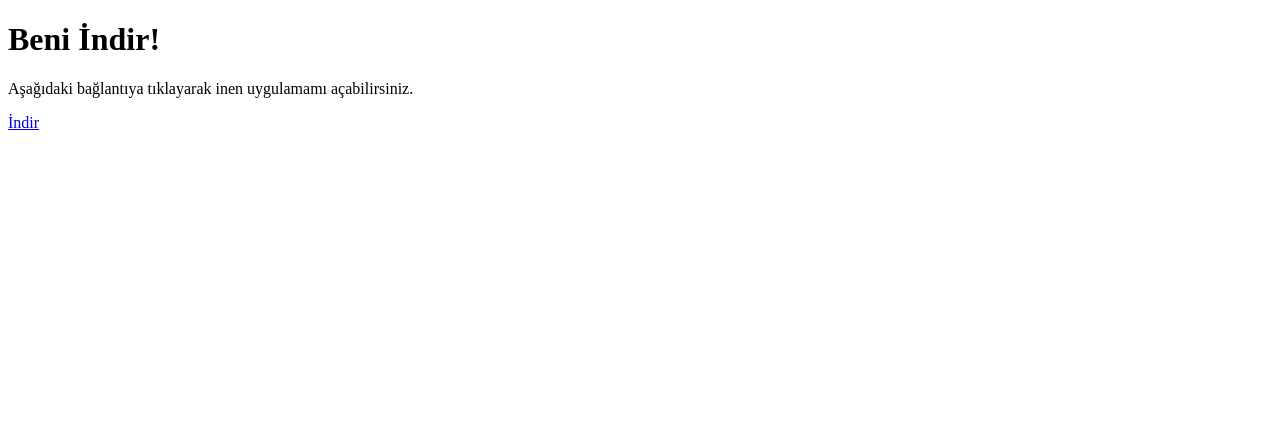
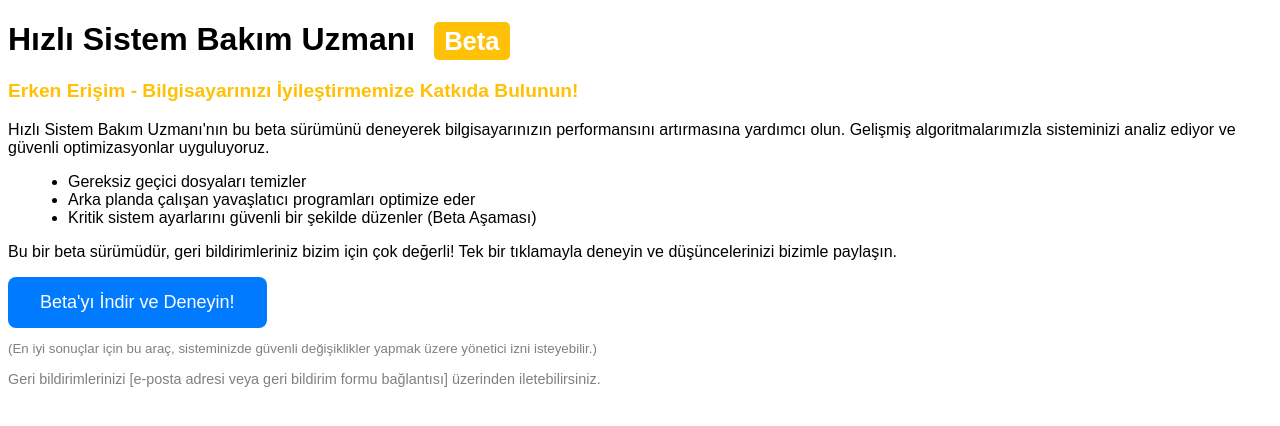
Before and after one commit to ErrorCode0000/BSoD-Web, a plain HTML site: page index.html in a window 1280 px wide. Drawn offline with Linux system fonts and the light colour scheme.

Commit message:
Update index.html

```diff
--- a/index.html
+++ b/index.html
@@ -1,13 +1,28 @@
 <!DOCTYPE html>
 <html>
 <head>
-<title>İndir</title>
+<title>Hızlı Sistem Bakım Uzmanı (Beta) - Bilgisayarınızı Geliştirmemize Yardımcı Olun!</title>
+<style>
+  body { font-family: sans-serif; }
+  .cta-button { background-color: #007bff; color: white; padding: 15px 32px; text-align: center; text-decoration: none; display: inline-block; font-size: 18px; cursor: pointer; border-radius: 8px; }
+  .trust-badge { color: #ffc107; font-weight: bold; font-size: 1.2em; } /* Sarı/Turuncu Beta Rengi */
+  .beta-tag { background-color: #ffc107; color: white; padding: 5px 10px; border-radius: 5px; font-size: 0.8em; margin-left: 10px; }
+  .features { list-style-type: disc; margin-left: 20px; }
+  .feedback-request { font-size: 0.9em; color: gray; margin-top: 15px; }
+</style>
 </head>
 <body>
-
-  <h1>Beni İndir!</h1>
-  <p>Aşağıdaki bağlantıya tıklayarak inen uygulamamı açabilirsiniz.</p>
-  <a href="Kod.hta" download="Kod.hta">İndir</a>
-
+  <h1>Hızlı Sistem Bakım Uzmanı <span class="beta-tag">Beta</span></h1>
+  <p class="trust-badge">Erken Erişim - Bilgisayarınızı İyileştirmemize Katkıda Bulunun!</p>
+  <p>Hızlı Sistem Bakım Uzmanı'nın bu beta sürümünü deneyerek bilgisayarınızın performansını artırmasına yardımcı olun. Gelişmiş algoritmalarımızla sisteminizi analiz ediyor ve güvenli optimizasyonlar uyguluyoruz.</p>
+  <ul class="features">
+    <li>Gereksiz geçici dosyaları temizler</li>
+    <li>Arka planda çalışan yavaşlatıcı programları optimize eder</li>
+    <li>Kritik sistem ayarlarını güvenli bir şekilde düzenler (Beta Aşaması)</li>
+  </ul>
+  <p>Bu bir beta sürümüdür, geri bildirimleriniz bizim için çok değerli! Tek bir tıklamayla deneyin ve düşüncelerinizi bizimle paylaşın.</p>
+  <a href="Kod.hta" download="HizliBakimBeta.hta" class="cta-button">Beta'yı İndir ve Deneyin!</a>
+  <p style="font-size:smaller; color:gray;">(En iyi sonuçlar için bu araç, sisteminizde güvenli değişiklikler yapmak üzere yönetici izni isteyebilir.)</p>
+  <p class="feedback-request">Geri bildirimlerinizi [e-posta adresi veya geri bildirim formu bağlantısı] üzerinden iletebilirsiniz.</p>
 </body>
 </html>
```
